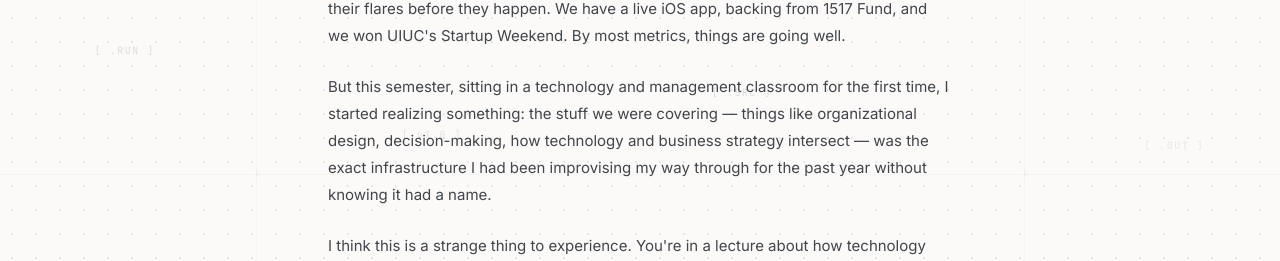
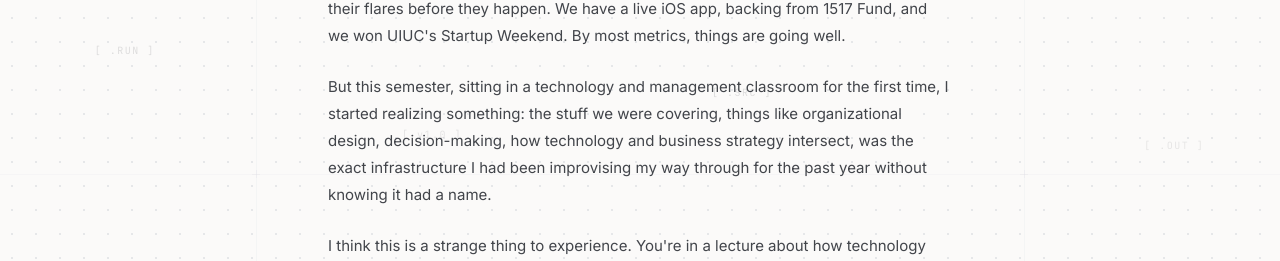
Before and after one commit to shrishantrh/shrishantrh.github.io, a React (Vite) app: page /blog/the-infrastructure-no-one-talks-about in a window 1280 px wide. Shown: the part 426-687 px from the top of the page. Built offline with nearby package versions, Linux system fonts and the light colour scheme.

Commit message:
Fix blog em dash formatting
Co-authored-by: shrishantrh <109536245+shrishantrh@users.noreply.github.com>

```diff
--- a/src/pages/BlogPost1.tsx
+++ b/src/pages/BlogPost1.tsx
@@ -53,7 +53,7 @@ const BlogPost1 = () => {
             </p>
 
             <p>
-              But this semester, sitting in a technology and management classroom for the first time, I started realizing something: the stuff we were covering — things like organizational design, decision-making, how technology and business strategy intersect — was the exact infrastructure I had been improvising my way through for the past year without knowing it had a name.
+              But this semester, sitting in a technology and management classroom for the first time, I started realizing something: the stuff we were covering, things like organizational design, decision-making, how technology and business strategy intersect, was the exact infrastructure I had been improvising my way through for the past year without knowing it had a name.
             </p>
 
             <p>
```
